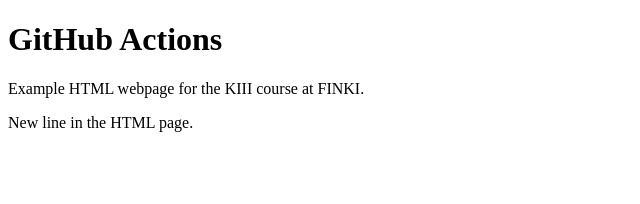
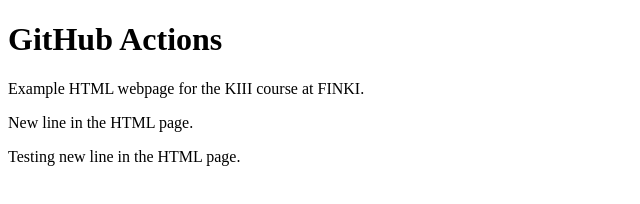
Before and after one commit to AnixDrone/CICD-Homework6, a plain HTML site: page index.html in a window 1280 px wide. Shown: the whole page, without its empty margins (0-640 px from the left). Drawn offline with Linux system fonts and the light colour scheme.

Commit message:
change in index.html

```diff
--- a/index.html
+++ b/index.html
@@ -5,6 +5,7 @@
     <h1>GitHub Actions</h1>
     <p>Example HTML webpage for the KIII course at FINKI.</p>
     <p>New line in the HTML page.</p>
+    <p>Testing new line in the HTML page.</p>
 </body>
 
 </html>
```
